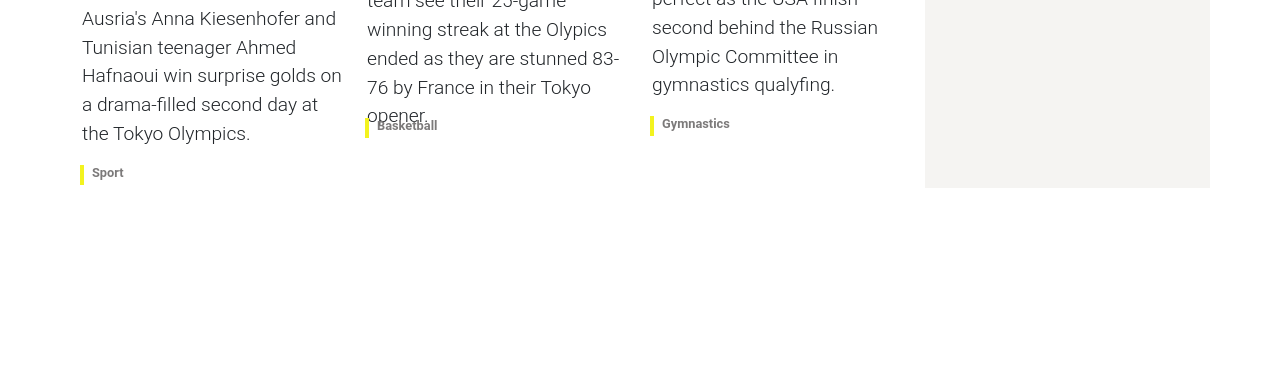
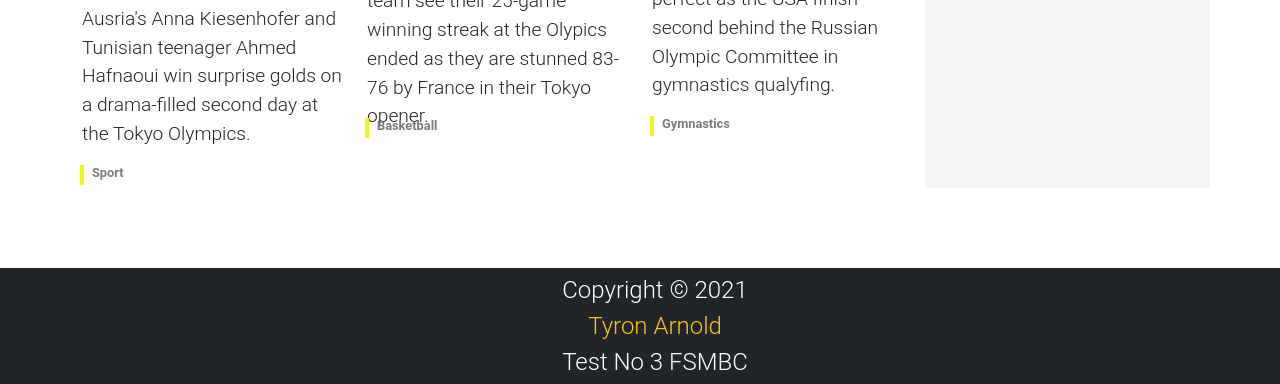
Before and after one commit to tyronarnold/Test-No3, a plain HTML site: page index.html in a window 1280 px wide. Shown: the part 866-1250 px from the top of the page. Before the commit the page ends 1134 px from the top, so only its background shows below. Drawn offline with nearby package versions, Linux system fonts and the light colour scheme.

Commit message:
Footer Added
Added footer to site.

```diff
--- a/index.html
+++ b/index.html
@@ -231,6 +231,15 @@
 
   </div>
 
+  <!-- Footer -->
+  <footer class="pt-1 pb-1 bg-dark text-white text-center position-relative" style="margin:auto;">
+    <div class="container">
+      <p class="lead text-center " id="foot-text">Copyright &copy; 2021 </p>
+      <p class="lead text-center " id="foot-text"><span class="text-warning">Tyron Arnold</span></p>
+      <p class="lead text-center " id="foot-text">Test No 3 FSMBC</p>
+    </div>
+  </footer>
+
 
 
 </body>
--- a/style.css
+++ b/style.css
@@ -231,6 +231,11 @@ div#line2::before {
     padding-bottom: 80px;
 }
 
+#foot-text {
+    font-size: 1.5rem;
+    margin-bottom: 0px;
+}
+
 @media (max-width: 1189px) {
     .signin {
         display: none;
```
